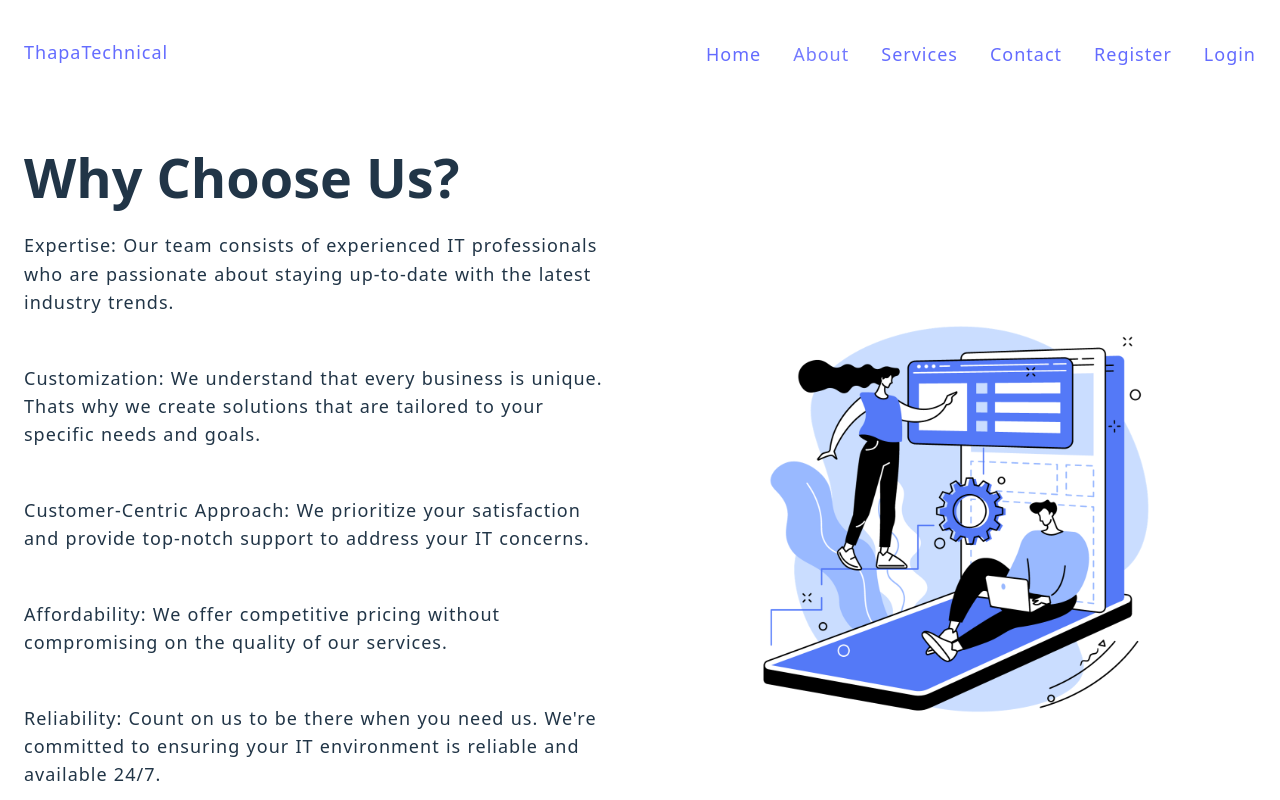
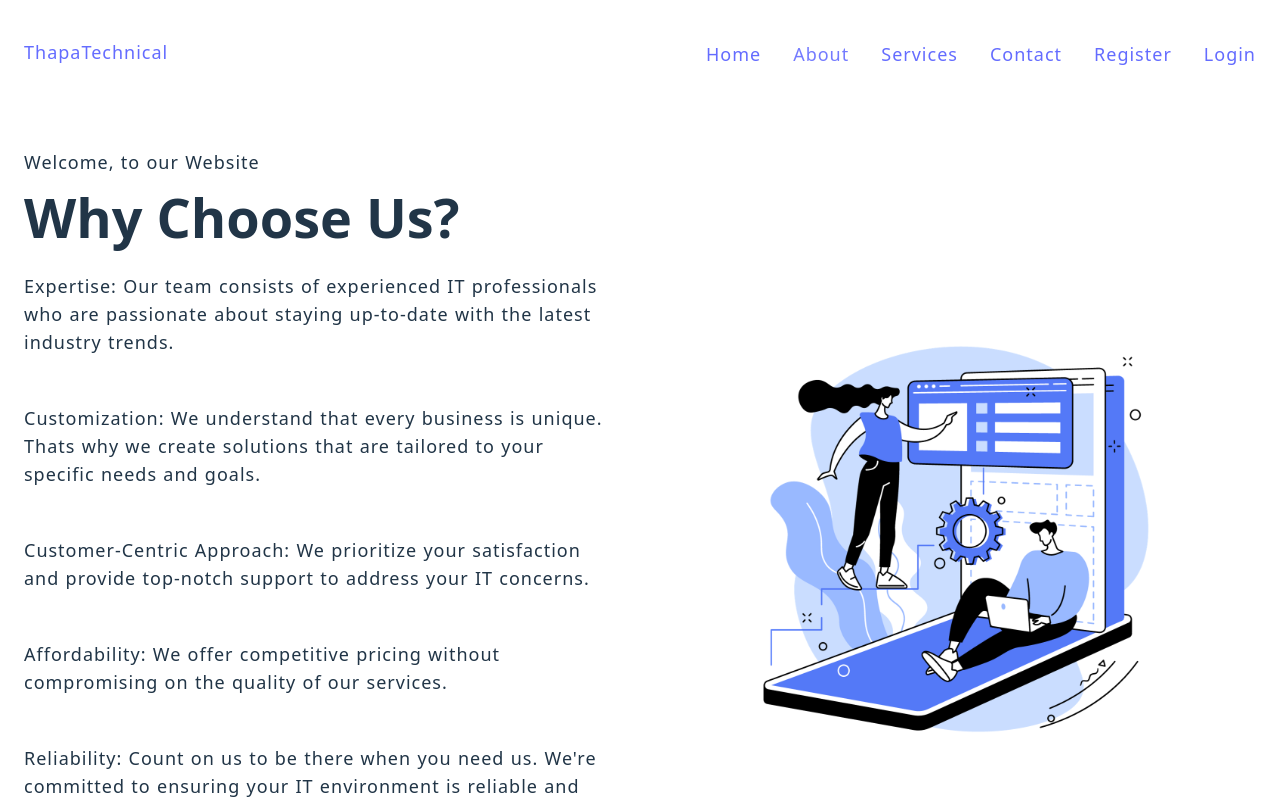
Before and after one commit to aryadishant414/MERN_BASE_2024, a React (Vite) app in the folder client/: page /about in a window 1280 px wide. Shown: the top 800 px of the page. Built offline with nearby package versions, Linux system fonts and the light colour scheme; no server answers.

Commit message:
Fetch User Data from Database and Display in About Page with React.JS

```diff
--- a/client/src/pages/AboutPage.jsx
+++ b/client/src/pages/AboutPage.jsx
@@ -1,8 +1,12 @@
 import { NavLink } from "react-router-dom";
 import { Analytics } from "../components/Analytics.jsx";
+import { useAuth } from "../store/Auth.jsx";
 
 
 export const AboutPage = () => {
+
+    const {user} = useAuth();
+
     return (
         <>
       <main>
@@ -10,7 +14,11 @@
           <div className="container grid grid-two-cols">
             <div className="hero-content">
               {/* <p>We care to cure your Health</p> */}
-
+              <p>Welcome,
+                {
+                  user ? ` ${user.username} to our Website` : " to our Website"
+                }
+              </p>
               <h1>Why Choose Us? </h1>
               <p>
                 Expertise: Our team consists of experienced IT professionals who
```
